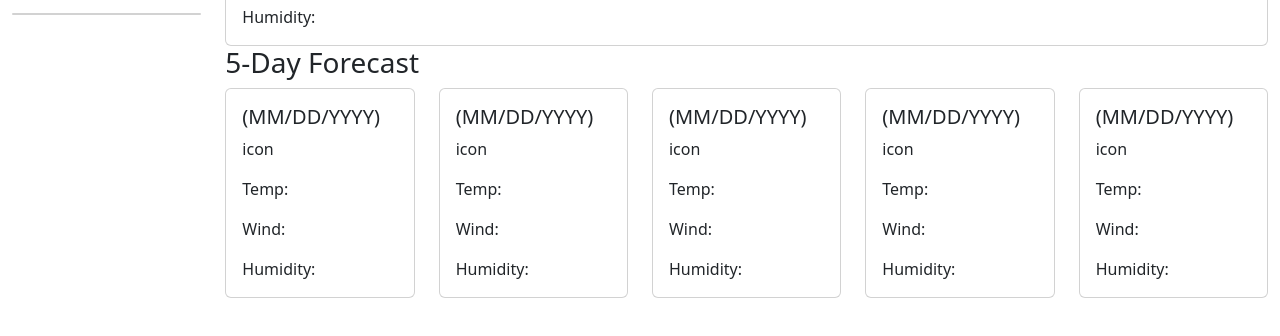
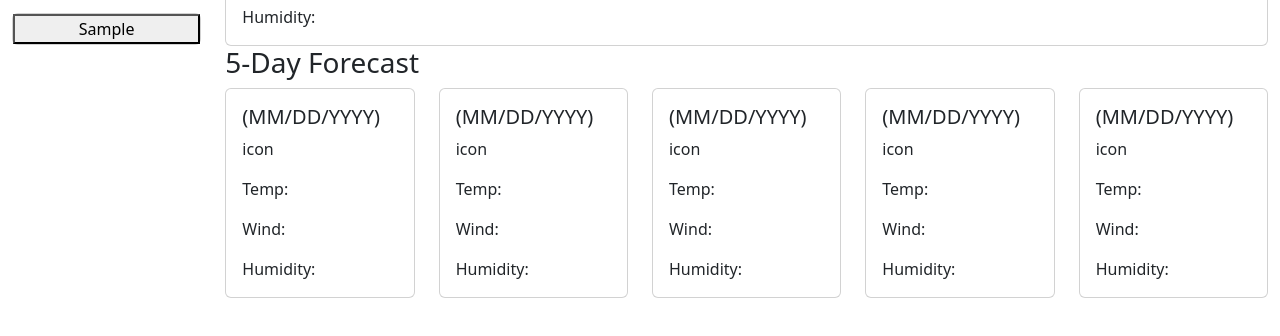
Before and after one commit to sailorshy94/ssAPIs-weatherapp-assignment, a plain HTML site: page index.html in a window 1280 px wide. Both pictures are taken after typing "Sample" into the empty fields and a click on the button "Search". Shown: the part 220-556 px from the top of the page. Drawn offline with nearby package versions, Linux system fonts and the light colour scheme; no server answers.

Commit message:
with guidance/input from TA: created a variable to store the cities retreived from local storage and to turn the array of cities into a parsed JSON object, also created a push method to add each city name to the array, created a variable to store the stringified version of the parsed cities array, set local storage item to have a key of cityQ and value of the stringified cities variable, created for loop to document the cities in local storage and create buttons for each city - currently non-functioning buttons w correct data

```diff
--- a/assets/js/script.js
+++ b/assets/js/script.js
@@ -13,6 +13,7 @@
 var apiKey = "dd2805d75b3cf217071362e5f5560240";
 var searchButton = document.querySelector("#search-button");
 var currentWeatherCard = document.getElementById("current-weather");
+var prevSearches = document.getElementById("prev-searches");
 var day1 = document.getElementById("day-1");
 var day2 = document.getElementById("day-2");
 var day3 = document.getElementById("day-3");
@@ -22,12 +23,23 @@ var day5 = document.getElementById("day-5");
 // function retreiveWeather() {
 
 function getGeoCode() {
+    prevSearches.innerHTML = "";
     var city = document.getElementById("city-entry").value;
-    // TODO : add a method to retrieve this value and set to local storage to persist to webpage under search bar and contain previous searches!!!
+    console.log(city);
     // sets the user searched city as an item in local storage
-    localStorage.setItem("cityQ", JSON.stringify(city));
-    console.log(JSON.parse(localStorage.getItem("cityQ")));
-    // localStorage.setItem(); localStorage.getItem();
+    var cities = localStorage.getItem("cityQ");
+    var parsedCities = JSON.parse(cities) || [];
+    parsedCities.push(city);
+    var citiesStringified = JSON.stringify(parsedCities);
+    localStorage.setItem("cityQ", citiesStringified);
+
+    for (i = 0; i < parsedCities.length; i++) {
+        var cityHistBtnEl = document.createElement("button");
+        cityHistBtnEl.innerHTML = parsedCities[i];
+        // cityHistBtnEl.classList.add("btn btn-primary btn-block");
+        prevSearches.appendChild(cityHistBtnEl);
+    }
+
     // created a url variable that concatenates query parameter to request city input and parameter for specific api key
     var geoCodeUrl = "http://api.openweathermap.org/geo/1.0/direct?q=" + city + "&limit=1&appid=" + apiKey;
 
--- a/index.html
+++ b/index.html
@@ -30,14 +30,18 @@
                             name="city-entry">
                         <!-- btn block = block lvl btns that span full width of parent el -->
                         <!-- TODO: fix button sizing, not spanning length of parent container -->
-                        <div class="d-grid gap-2">
+                        <div class="d-grid gap-2 mx-auto">
                             <button type="button" id="search-button" class="btn btn-primary btn-block">Search</button>
                         </div>
                     </form>
                 </div>
                 <!-- need a line and then space where searches will persist on the pg -->
                 <!-- TODO: append local storage to this area as individual buttons -->
-                <div class="card"></div>
+                <div class="card" id="prev-searches">
+                    <div class="d-grid gap-2 mx-auto">
+                        <!-- <button class="btn btn-primary btn-block" type="button">Button</button> -->
+                    </div>
+                </div>
             </div>
 
             <div class="col col-md-10">
```
